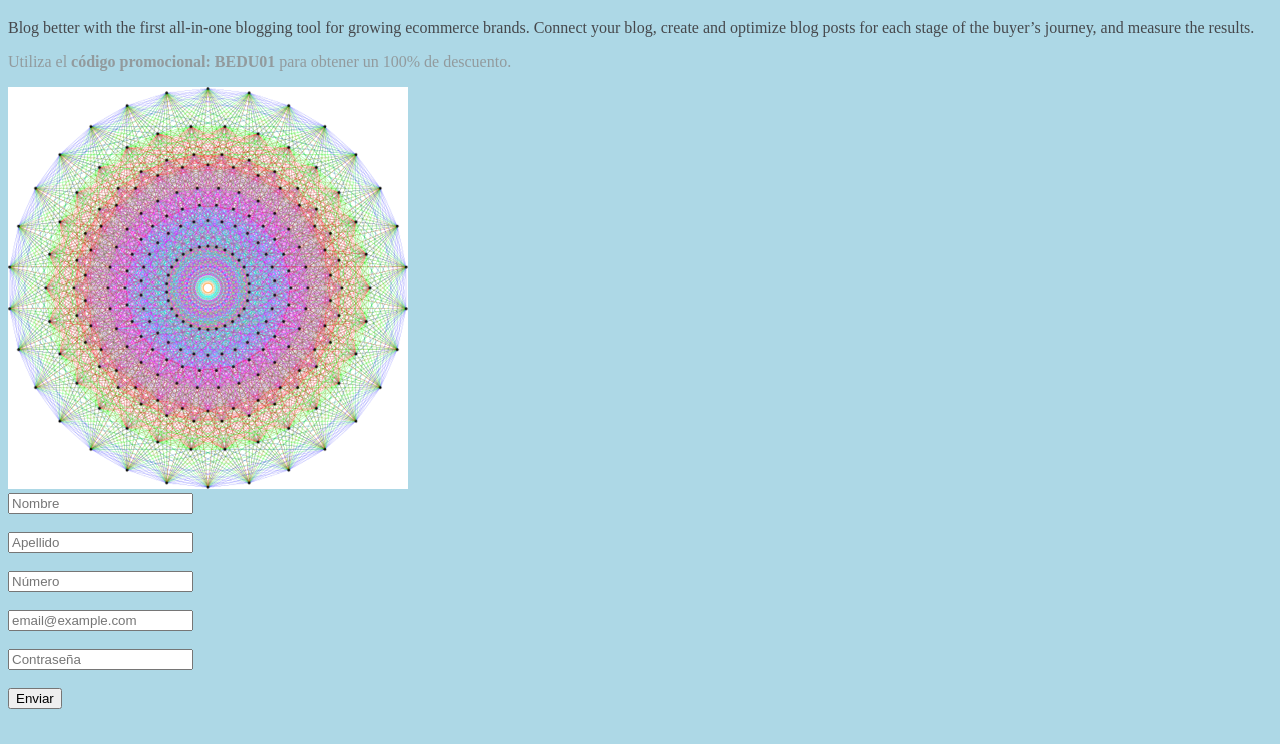
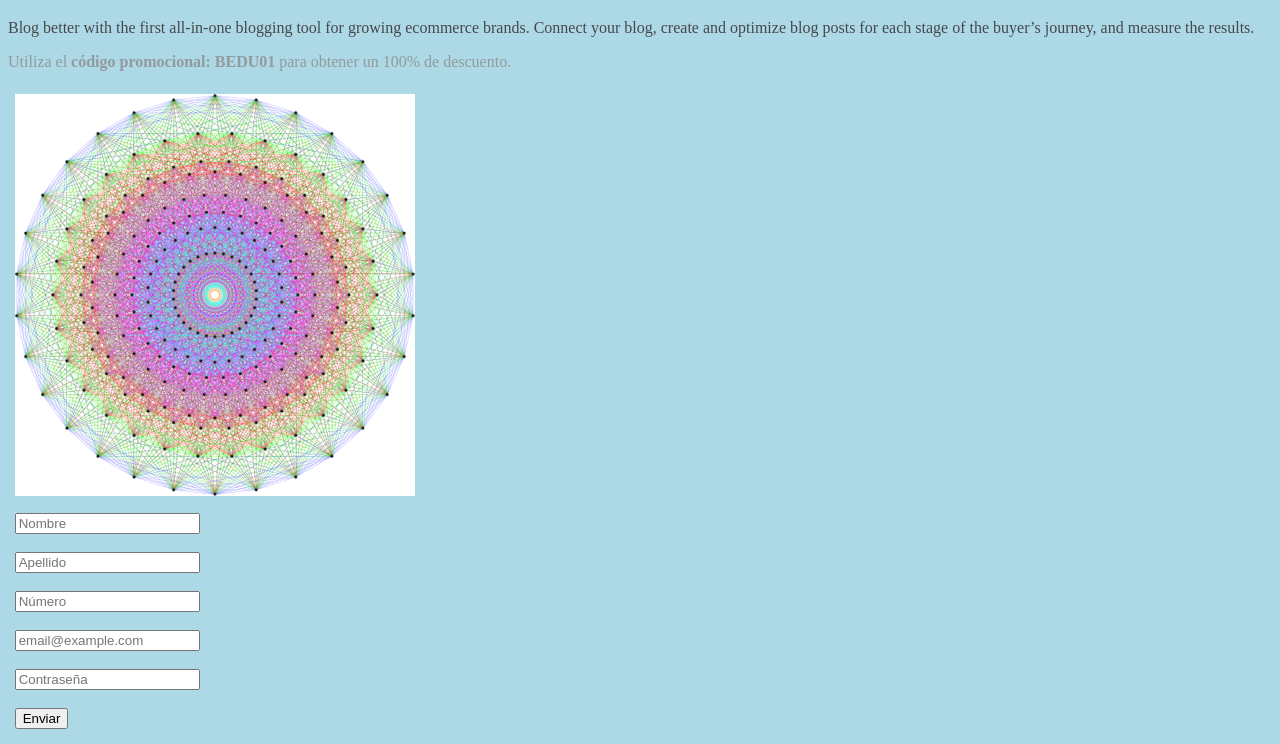
Before and after one commit to JoseRamonMendoza/santander-sesion-01, a plain HTML site: page index.html in a window 1280 px wide. Shown: the part 61-805 px from the top of the page. Drawn offline with Linux system fonts and the light colour scheme.

Commit message:
Update styles.css
Changing all elements properties 'box-sizing' from 'content-box' (default), to 'border-box'

Also i've added a padding to the 'img' and 'form' elements.

```diff
--- a/styles.css
+++ b/styles.css
@@ -1,3 +1,10 @@
+/* * apply a natural box layout model to all elements, but allowing components to change https://www.paulirish.com/2012/box-sizing-border-box-ftw/ */
+html {
+    box-sizing: border-box;
+}
+  *, *:before, *:after {
+    box-sizing: inherit;
+}
 
 /* Selección con tag */
 h1 {
@@ -5,6 +12,12 @@ h1 {
 }
 body {
     background-color: lightblue;
+}
+img{
+    padding: 5pt;
+}
+form{
+    padding: 5pt;
 }
 
 /* Selección con id */
```
